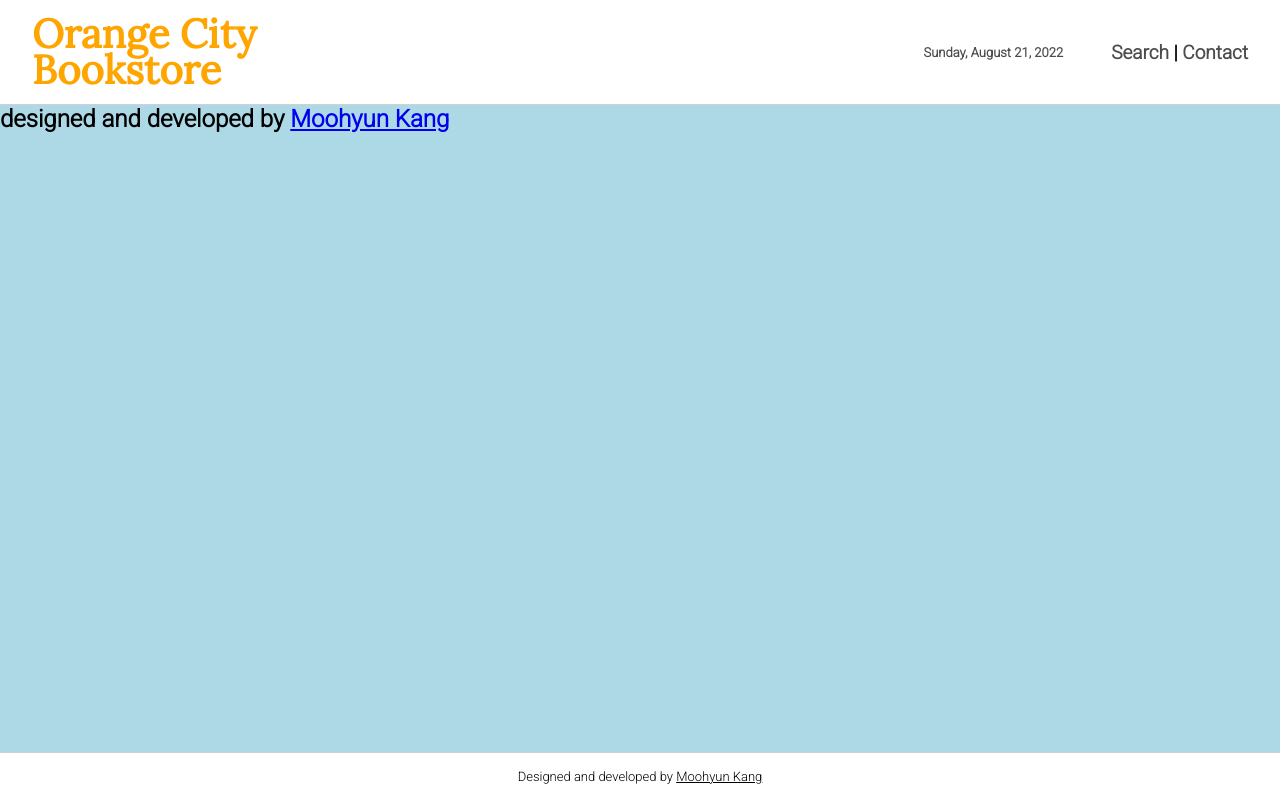
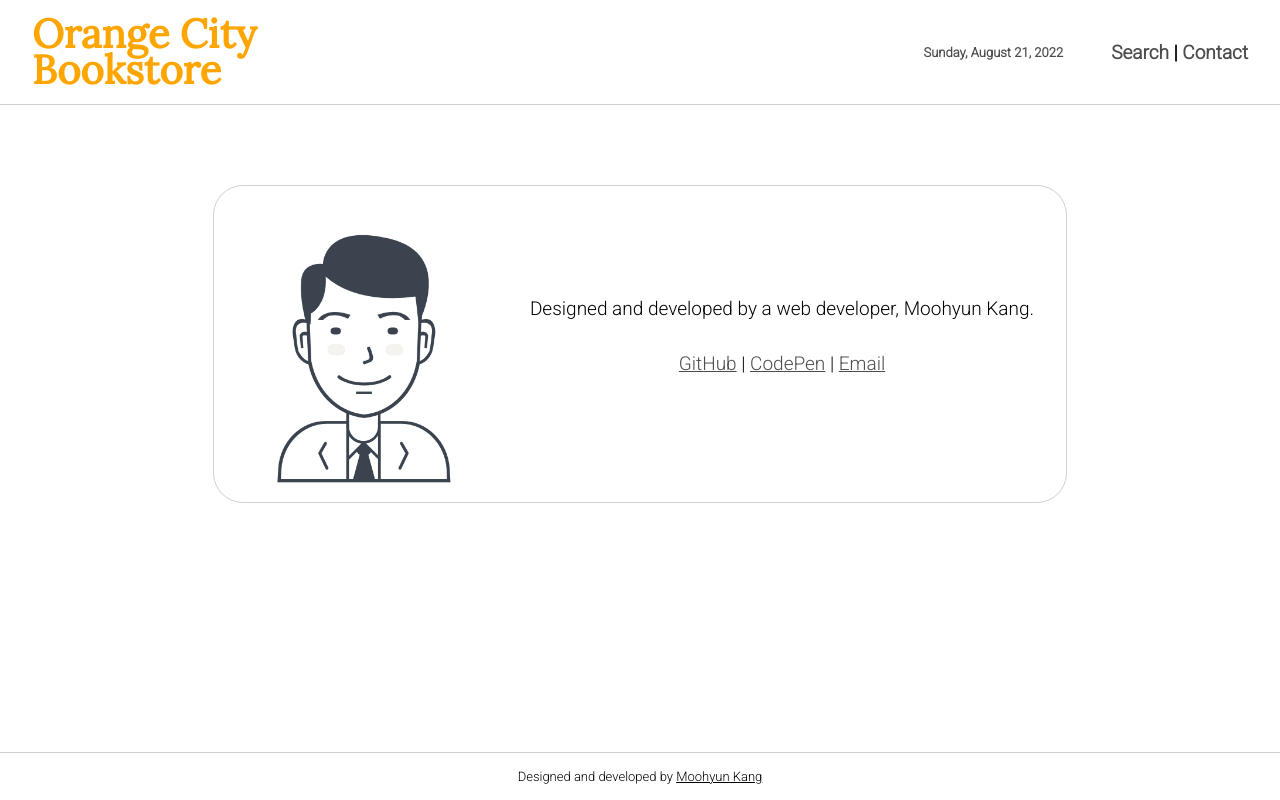
Before and after one commit to grandorca/orange-city-ebook, a React (Create React App) app: page /contact in a window 1280 px wide. Built offline with nearby package versions, Linux system fonts and the light colour scheme.

Commit message:
Contact page complete

```diff
--- a/src/components/interfaces/Display.jsx
+++ b/src/components/interfaces/Display.jsx
@@ -4,9 +4,11 @@ const Display = (props) => {
   // const results = props.searchResults;
 
   const results = [{ id: 11, title: "title" }];
+
   useEffect(() => {
     console.log("data recieved");
   }, [props.searchResults]);
+
   return (
     <div className="book-display">
       {results.map((book) => {
--- a/src/components/pages/Contact.jsx
+++ b/src/components/pages/Contact.jsx
@@ -1,18 +1,45 @@
-// import { useState } from "react";
+import user from "../../assets/images/user.png";
 
 const Contact = () => {
   return (
     <div className="contact">
-      <h2>
-        designed and developed by&nbsp;
-        <a
-          href="https://moohyunkang.netlify.app"
-          target="_blank"
-          rel="noreferrer"
-        >
-          Moohyun Kang
-        </a>
-      </h2>
+      <div className="contact-card">
+        <img src={user} alt="user" className="contact-user"></img>
+
+        <div className="contact-text-container">
+          <p className="contact-p" id="contact-p-text">
+            Designed and developed by a web developer, Moohyun Kang.
+          </p>
+          <p className="contact-p" id="contact-p-anchor">
+            <a
+              href="https://www.google.com"
+              target="_blank"
+              rel="noreferrer"
+              className="contact-p-anchor-item"
+            >
+              GitHub
+            </a>
+            &nbsp;|&nbsp;
+            <a
+              href="https://www.google.com"
+              target="_blank"
+              rel="noreferrer"
+              className="contact-p-anchor-item"
+            >
+              CodePen
+            </a>
+            &nbsp;|&nbsp;
+            <a
+              href="https://www.google.com"
+              target="_blank"
+              rel="noreferrer"
+              className="contact-p-anchor-item"
+            >
+              Email
+            </a>
+          </p>
+        </div>
+      </div>
     </div>
   );
 };
--- a/src/components/pages/Search.jsx
+++ b/src/components/pages/Search.jsx
@@ -1,4 +1,5 @@
 import { useState, useEffect, useRef } from "react";
+
 import Display from "../interfaces/Display";
 
 const Search = () => {
--- a/src/styles/scss/_Contact.scss
+++ b/src/styles/scss/_Contact.scss
@@ -2,5 +2,44 @@
 
 .contact {
   flex: 1;
-  background-color: lightblue;
+  margin: auto;
+  margin-top: 10vh;
+
+  & .contact-card {
+    display: flex;
+    align-items: center;
+    padding-bottom: 1rem;
+    border: 1px solid $color-gray;
+    border-radius: 30px;
+
+    @include mobile {
+      flex-flow: column;
+      width: 90vw;
+    }
+
+    & .contact-user {
+      width: 300px;
+      min-width: 100px;
+      height: auto;
+    }
+
+    & .contact-text-container {
+      font-size: $font-size-medium;
+      padding: 2rem;
+      padding-left: 1rem;
+
+      & #contact-p-text {
+        text-align: left;
+        margin-bottom: 2rem;
+      }
+
+      & #contact-p-anchor {
+        text-align: center;
+
+        & .contact-p-anchor-item {
+          color: $color-font;
+        }
+      }
+    }
+  }
 }
--- a/src/styles/style.css
+++ b/src/styles/style.css
@@ -103,5 +103,39 @@ footer .copyright .copyright-anchor {
 
 .contact {
   flex: 1;
-  background-color: lightblue;
+  margin: auto;
+  margin-top: 10vh;
+}
+.contact .contact-card {
+  display: flex;
+  align-items: center;
+  padding-bottom: 1rem;
+  border: 1px solid rgba(100, 100, 100, 0.3);
+  border-radius: 30px;
+}
+@media only screen and (max-width: 640px) {
+  .contact .contact-card {
+    flex-flow: column;
+    width: 90vw;
+  }
+}
+.contact .contact-card .contact-user {
+  width: 300px;
+  min-width: 100px;
+  height: auto;
+}
+.contact .contact-card .contact-text-container {
+  font-size: calc(15px + 0.5vmin);
+  padding: 2rem;
+  padding-left: 1rem;
+}
+.contact .contact-card .contact-text-container #contact-p-text {
+  text-align: left;
+  margin-bottom: 2rem;
+}
+.contact .contact-card .contact-text-container #contact-p-anchor {
+  text-align: center;
+}
+.contact .contact-card .contact-text-container #contact-p-anchor .contact-p-anchor-item {
+  color: rgba(0, 0, 0, 0.7);
 }/*# sourceMappingURL=style.css.map */
```
Also changed, not shown: 1 other file (tests, documents, lock files or other folders).
